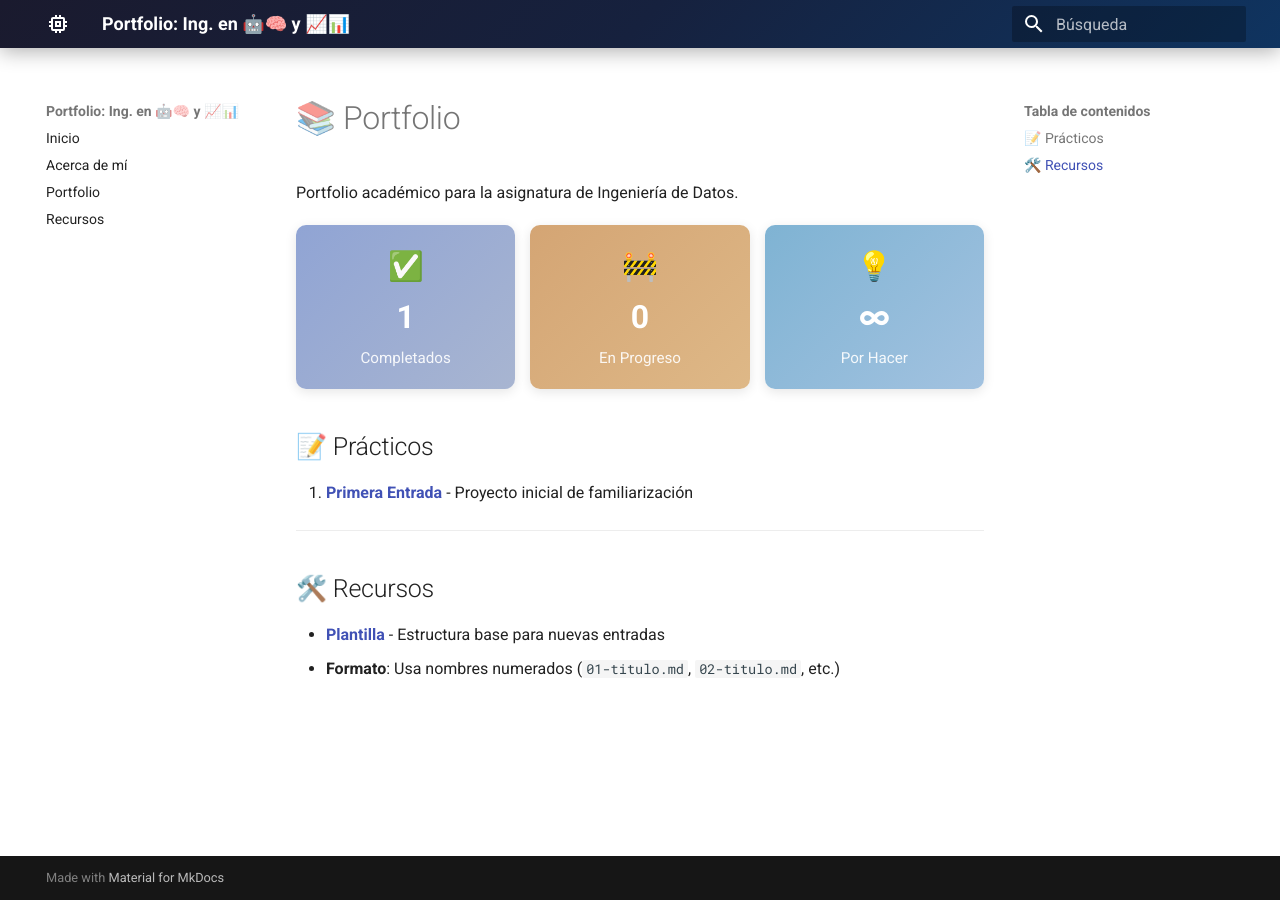
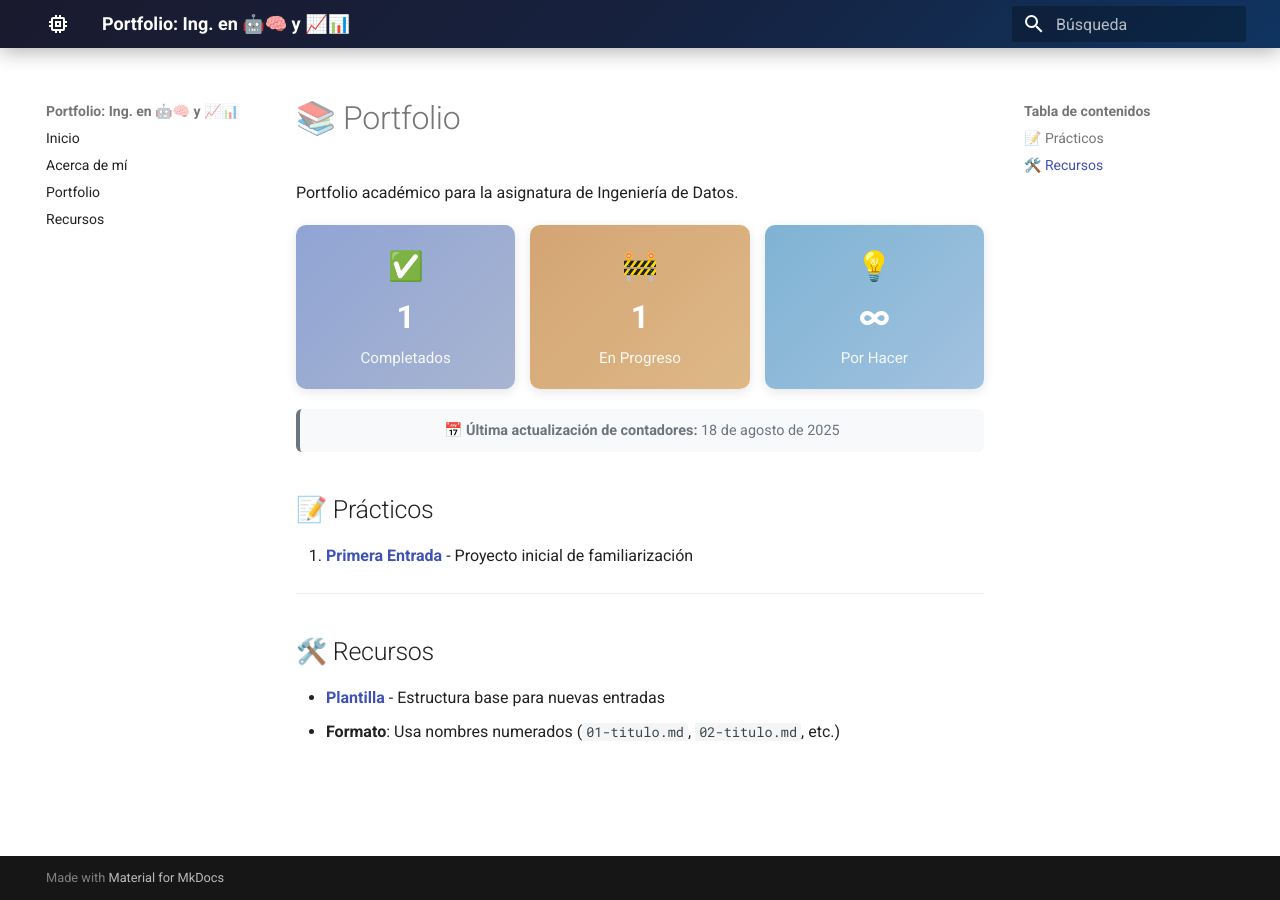
Before and after one commit to ValeRodMa/portafolio_ia_ucu, an MkDocs documentation site: the page built from docs/portfolio/index.md, in a window 1280 px wide. Built offline with MkDocs 1.6.1 and Material for MkDocs 9.7.7, drawn with Linux system fonts in a browser that asks for light colours.

Commit message:
agregada fecha de actualización de contadores

```diff
--- a/docs/portfolio/index.md
+++ b/docs/portfolio/index.md
@@ -11,22 +11,28 @@ Portfolio académico para la asignatura de Ingeniería de Datos.
 
 <div style="text-align: center; padding: 18px; background: linear-gradient(135deg, #90a4d4 0%, #a8b5d1 100%); border-radius: 10px; color: white; box-shadow: 0 3px 12px rgba(0,0,0,0.1);">
   <div style="font-size: 1.8em; margin-bottom: 3px;">✅</div>
-  <div style="font-size: 2em; font-weight: bold; margin-bottom: 3px;">1</div>
+  <div style="font-size: 2em; font-weight: bold; margin-bottom: 3px;">1</div> <!--CAMBIAR ACÁ LOS COMPLETADOS-->
   <div style="font-size: 0.95em; opacity: 0.9;">Completados</div>
 </div>
 
 <div style="text-align: center; padding: 18px; background: linear-gradient(135deg, #d4a574 0%, #deb887 100%); border-radius: 10px; color: white; box-shadow: 0 3px 12px rgba(0,0,0,0.1);">
   <div style="font-size: 1.8em; margin-bottom: 3px;">🚧</div>
-  <div style="font-size: 2em; font-weight: bold; margin-bottom: 3px;">0</div>
+  <div style="font-size: 2em; font-weight: bold; margin-bottom: 3px;">1</div> <!--CAMBIAR ACÁ LOS EN PROGRESO-->
   <div style="font-size: 0.95em; opacity: 0.9;">En Progreso</div>
 </div>
 
 <div style="text-align: center; padding: 18px; background: linear-gradient(135deg, #7fb3d3 0%, #a2c2e0 100%); border-radius: 10px; color: white; box-shadow: 0 3px 12px rgba(0,0,0,0.1);">
   <div style="font-size: 1.8em; margin-bottom: 3px;">💡</div>
-  <div style="font-size: 2em; font-weight: bold; margin-bottom: 3px;">∞</div>
+  <div style="font-size: 2em; font-weight: bold; margin-bottom: 3px;">∞</div> <!--CAMBIAR ACÁ LOS POR HACER-->
   <div style="font-size: 0.95em; opacity: 0.9;">Por Hacer</div>
 </div>
 
+</div>
+
+<div style="text-align: center; margin: 15px 0; padding: 10px; background: #f8f9fa; border-radius: 6px; border-left: 4px solid #6c757d;">
+  <p style="margin: 0; font-size: 0.9em; color: #6c757d;">
+    📅 <strong>Última actualización de contadores:</strong> 18 de agosto de 2025
+  </p>
 </div>
 
 ## 📝 Prácticos
```
